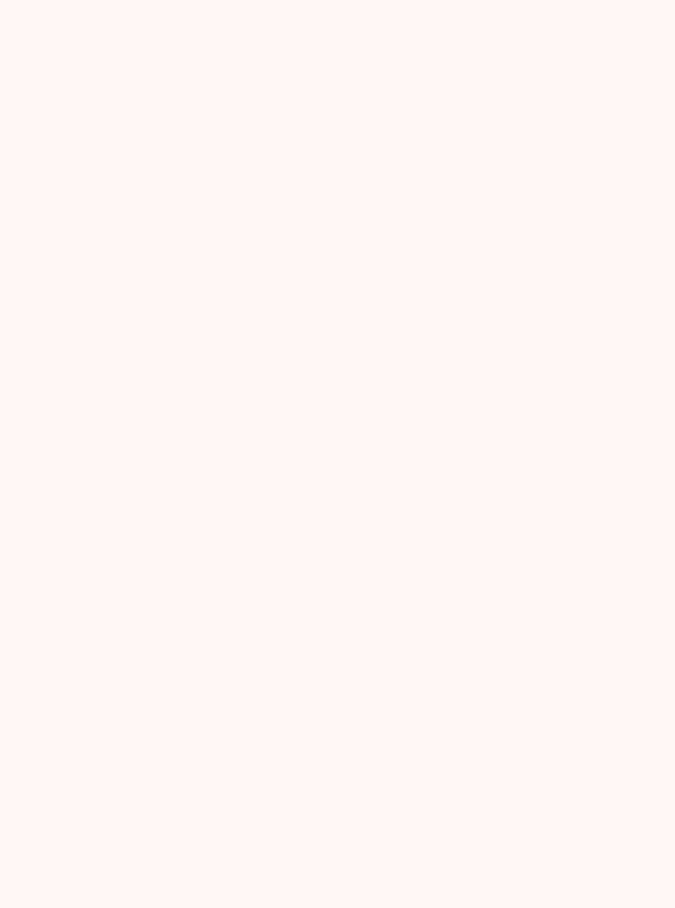
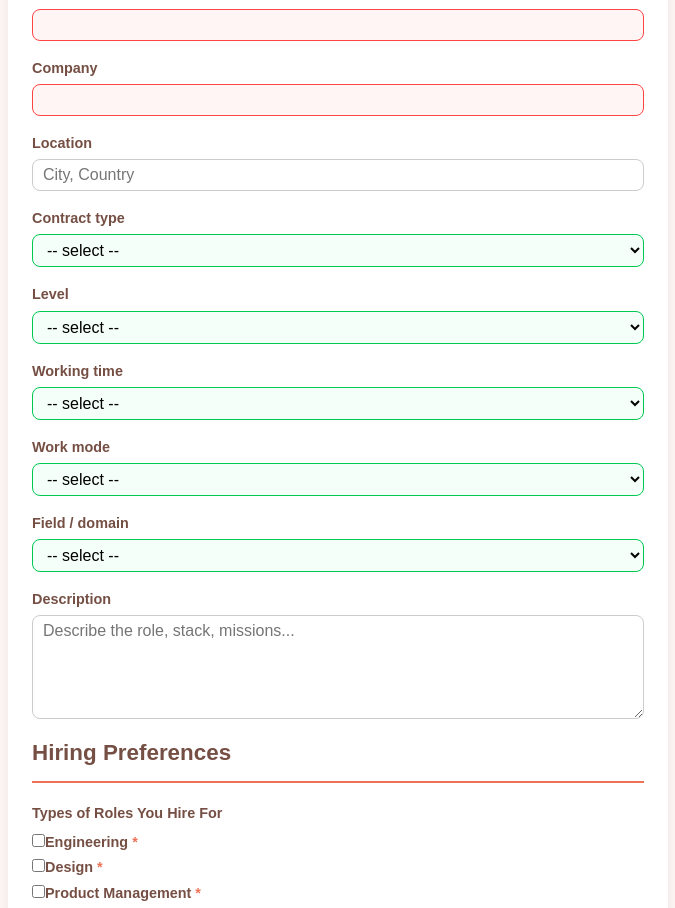
Before and after one commit to imtoatb/WeHireNow, a Vue app in the folder frontend/: page /addjob in a window 1280 px wide. Shown: the part 182-1090 px from the top of the page, without its empty margins (302-977 px from the left). Before the commit the page ends 800 px from the top, so only its background shows below. Built offline with nearby package versions, Linux system fonts and the light colour scheme.

Commit message:
AddJob Fonctionne (ENFIIIIIIIIIIIIN

```diff
--- a/frontend/src/assets/style.css
+++ b/frontend/src/assets/style.css
@@ -397,7 +397,8 @@ body {
 .btn-edit,
 .btn-refresh,
 .btn-logout,
-.btn-login {
+.btn-login,
+.btn-addjob {
   padding: 0.7rem 1.2rem;
   border-radius: 8px;
   cursor: pointer;
@@ -420,13 +421,15 @@ body {
   transform: translateY(-2px);
 }
 
-.btn-refresh {
+.btn-refresh,
+.btn-addjob {
   background: transparent;
   color: var(--white);
   border: 2px solid var(--white);
 }
 
-.btn-refresh:hover {
+.btn-refresh:hover,
+.btn-addjob:hover {
   background: var(--white);
   color: var(--secondary);
   transform: translateY(-2px);
@@ -733,6 +736,13 @@ input[type="file"]:hover {
   border-left: 4px solid var(--primary);
 }
 
+/*Add a new job page*/
+.add-job {
+  max-width: 1000px;
+  margin: 0 auto;
+  padding: 20px;
+}
+
 /* Boutons d'ajout */
 .add-btn {
   background: var(--secondary);
--- a/frontend/src/components/AddJob.vue
+++ b/frontend/src/components/AddJob.vue
@@ -1,14 +1,331 @@
 <template>
-    <div>
+  <div class="add-job">
+    <h2>Post a new job</h2>
 
-    </div>
+    <!-- FORM JOB -->
+    <form @submit.prevent="submitJob" class="job-form">
+      <div class="form-section">
+        <label>Job title</label>
+        <input v-model="form.name" required />
+      </div>
+
+      <div class="form-section">
+        <label>Company</label>
+        <input v-model="form.company" required />
+      </div>
+
+      <div class="form-section">
+        <label>Location</label>
+        <input v-model="form.localisation" placeholder="City, Country" />
+      </div>
+
+      <div class="form-section">
+        <label>Contract type</label>
+        <select v-model="form.contract_type">
+          <option value="">-- select --</option>
+          <option>CDI</option>
+          <option>CDD</option>
+          <option>Internship</option>
+          <option>Alternance</option>
+          <option>Freelance</option>
+          <option>Formation</option>
+        </select>
+      </div>
+
+      <div class="form-section">
+        <label>Level</label>
+        <select v-model="form.level">
+          <option value="">-- select --</option>
+          <option>Starter</option>
+          <option>Junior</option>
+          <option>Intermédiaire</option>
+          <option>Senior</option>
+          <option>Expert</option>
+        </select>
+      </div>
+
+      <div class="form-section">
+        <label>Working time</label>
+        <select v-model="form.time_type">
+          <option value="">-- select --</option>
+          <option>Full-time</option>
+          <option>Part-time</option>
+        </select>
+      </div>
+
+      <div class="form-section">
+        <label>Work mode</label>
+        <select v-model="form.work_mode">
+          <option value="">-- select --</option>
+          <option>Présentiel</option>
+          <option>Hybride</option>
+          <option>Télétravail</option>
+          <option>Nomade</option>
+        </select>
+      </div>
+
+      <div class="form-section">
+        <label>Field / domain</label>
+        <select v-model="form.field">
+          <option value="">-- select --</option>
+          <option>Informatique</option>
+          <option>Data / IA</option>
+          <option>Marketing</option>
+          <option>Finance</option>
+          <option>RH</option>
+          <option>Design</option>
+          <option>Industrie</option>
+        </select>
+      </div>
+
+      <div class="form-section">
+        <label>Description</label>
+        <textarea
+          v-model="form.description"
+          rows="5"
+          placeholder="Describe the role, stack, missions..."
+        ></textarea>
+      </div>
+
+      <!-- Hiring Preferences -->
+      <div class="form-section">
+        <h2>Hiring Preferences</h2>
+
+        <label>Types of Roles You Hire For</label>
+        <div class="preferences-grid">
+          <div
+            v-for="role in roleTypes"
+            :key="role.value"
+            class="preference-item"
+          >
+            <input
+              type="checkbox"
+              :id="role.value"
+              :value="role.value"
+              v-model="formData.hiring_roles"
+            />
+            <label :for="role.value">{{ role.label }}</label>
+          </div>
+        </div>
+
+        <label>Technologies/Skills You Look For</label>
+        <div class="skill-input">
+          <input
+            v-model="newSkill"
+            placeholder="Add a technology or skill"
+            @keyup.enter="addSkill"
+          />
+          <button type="button" @click="addSkill">+</button>
+        </div>
+        <ul class="skill-list">
+          <li v-for="(skill, index) in formData.skills" :key="index">
+            {{ skill }}
+            <span class="remove" @click="removeSkill(index)">×</span>
+          </li>
+        </ul>
+
+        <label>Hiring Process Description</label>
+        <textarea
+          v-model="formData.hiring_process"
+          placeholder="Describe your typical hiring process..."
+        ></textarea>
+      </div>
+
+      <!-- Company Benefits -->
+      <div class="form-section">
+        <h2>Company Benefits</h2>
+        <div class="benefits-grid">
+          <div
+            v-for="benefit in benefitTypes"
+            :key="benefit.value"
+            class="benefit-item"
+          >
+            <input
+              type="checkbox"
+              :id="benefit.value"
+              :value="benefit.value"
+              v-model="formData.company_benefits"
+            />
+            <label :for="benefit.value">{{ benefit.label }}</label>
+          </div>
+        </div>
+
+        <label>Additional Benefits</label>
+        <textarea
+          v-model="formData.additional_benefits"
+          placeholder="List any other benefits your company offers..."
+        ></textarea>
+      </div>
+
+      <!-- Messages + submit button -->
+      <p v-if="error" class="error">{{ error }}</p>
+      <p v-if="success" class="success">Job created successfully!</p>
+
+      <button type="submit" class="submit-btn" :disabled="loading">
+        {{ loading ? "Saving..." : "Post job" }}
+      </button>
+    </form>
+  </div>
 </template>
 
+<script setup>
+import { ref, reactive } from "vue"
+import { useRouter } from "vue-router"
 
-<script>
+const router = useRouter()
 
+// ==== Partie "préférences / benefits" (front uniquement) ====
+const formData = reactive({
+  hiring_roles: [],
+  skills: [],
+  hiring_process: "",
+  company_benefits: [],
+  additional_benefits: "",
+})
+
+const newSkill = ref("")
+
+const roleTypes = [
+  { value: "engineering", label: "Engineering" },
+  { value: "design", label: "Design" },
+  { value: "product", label: "Product Management" },
+  { value: "marketing", label: "Marketing" },
+  { value: "sales", label: "Sales" },
+  { value: "support", label: "Customer Support" },
+  { value: "operations", label: "Operations" },
+  { value: "finance", label: "Finance" },
+  { value: "hr", label: "Human Resources" },
+]
+
+const benefitTypes = [
+  { value: "health_insurance", label: "Health Insurance" },
+  { value: "dental_insurance", label: "Dental Insurance" },
+  { value: "vision_insurance", label: "Vision Insurance" },
+  { value: "retirement_plan", label: "Retirement Plan" },
+  { value: "flexible_hours", label: "Flexible Hours" },
+  { value: "remote_work", label: "Remote Work" },
+  { value: "paid_timeoff", label: "Paid Time Off" },
+  { value: "parental_leave", label: "Parental Leave" },
+  { value: "professional_development", label: "Professional Development" },
+  { value: "wellness_program", label: "Wellness Program" },
+  { value: "stock_options", label: "Stock Options" },
+  { value: "bonuses", label: "Performance Bonuses" },
+]
+
+function addSkill() {
+  if (!newSkill.value.trim()) return
+  formData.skills.push(newSkill.value.trim())
+  newSkill.value = ""
+}
+
+function removeSkill(index) {
+  formData.skills.splice(index, 1)
+}
+
+// ==== Partie "vrai job" envoyé au backend ====
+const form = ref({
+  name: "",
+  company: "",
+  localisation: "",
+  description: "",
+  contract_type: "",
+  level: "",
+  time_type: "",
+  work_mode: "",
+  field: "",
+})
+
+const loading = ref(false)
+const error = ref("")
+const success = ref(false)
+
+async function submitJob() {
+  try {
+    loading.value = true
+    error.value = ""
+    success.value = false
+
+    const res = await fetch("/api/jobs", {
+      method: "POST",
+      credentials: "include",
+      headers: {
+        "Content-Type": "application/json",
+      },
+      // On envoie uniquement les champs du job vers le backend MySQL
+      body: JSON.stringify(form.value),
+    })
+
+    if (!res.ok) {
+      const data = await res.json().catch(() => ({}))
+      throw new Error(data.error || "Failed to create job")
+    }
+
+    success.value = true
+
+    setTimeout(() => {
+      router.push("/jobsearch")
+    }, 800)
+  } catch (e) {
+    console.error(e)
+    error.value = e.message || "Error while creating job"
+  } finally {
+    loading.value = false
+  }
+}
 </script>
 
-<style>
+<style scoped>
+.add-job {
+  max-width: 700px;
+  margin: 0 auto;
+  padding: 20px;
+}
 
+.job-form {
+  background: white;
+  padding: 1.5rem;
+  border-radius: 16px;
+  box-shadow: 0 4px 15px rgba(0,0,0,0.08);
+}
+
+/* remplace l'ancien .field */
+.form-section {
+  margin-bottom: 1rem;
+  display: flex;
+  flex-direction: column;
+  gap: 4px;
+}
+
+.form-section label {
+  font-weight: 600;
+  font-size: 0.9rem;
+}
+
+.form-section input,
+.form-section select,
+.form-section textarea {
+  padding: 6px 10px;
+  border-radius: 8px;
+  border: 1px solid #ccc;
+}
+
+.submit-btn {
+  padding: 8px 16px;
+  border-radius: 10px;
+  border: none;
+  cursor: pointer;
+  font-size: 0.9rem;
+  background: #754f44;
+  color: white;
+}
+
+.error {
+  color: #b91c1c;
+  margin-bottom: 8px;
+}
+
+.success {
+  color: #15803d;
+  margin-bottom: 8px;
+}
 </style>
```
Also changed, not shown: frontend/src/components/ChoseAccount.vue (deleted, +0 -13 lines), frontend/src/components/CompanyJob.vue (deleted, +0 -8 lines), frontend/src/components/StatRecuiter.vue (added).
